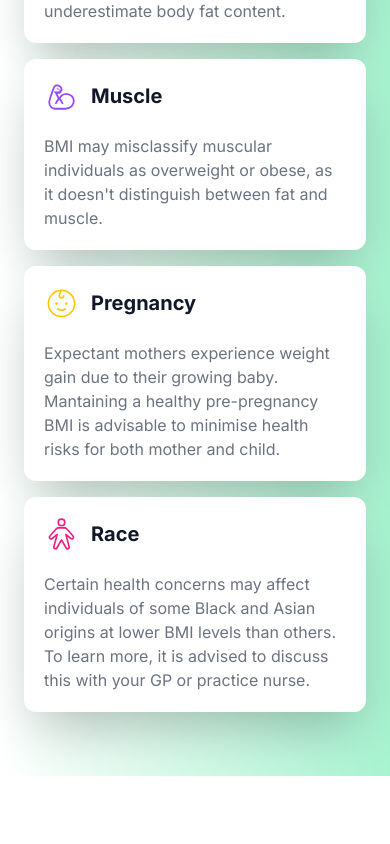
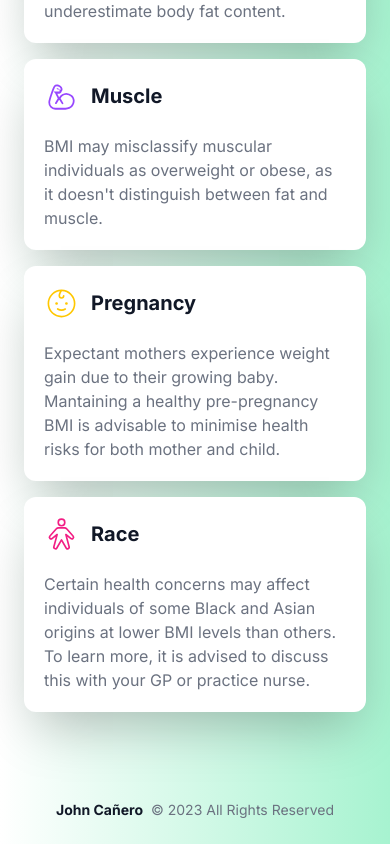
Before and after one commit to johncanero/shape-shift, a Next.js app: page / in a window 390 px wide. Shown: the part 3303-4147 px from the top of the page. Before the commit the page ends 4079 px from the top, so only its background shows below. Built offline with nearby package versions, Linux system fonts and the light colour scheme.

Commit message:
Add Footer in Mobile

```diff
--- a/components/Footer.tsx
+++ b/components/Footer.tsx
@@ -3,14 +3,14 @@ import Link from "next/link";
 const Footer = () => {
     return (
         <div>
-            <footer className="hidden text-sm text-center text-gray-500 md:block mt-12">
+            <footer className="text-sm text-center text-gray-500 md:block mt-12">
                 <Link
                     target="_blank"
                     rel="noopener noreferrer"
                     href="https://www.linkedin.com/in/johncanero/"
                 >
 
-                    <span className="mr-2 text-lg font-bold text-gray-900 dark:text-gray-100">
+                    <span className="mr-2 font-bold text-gray-900 dark:text-gray-100">
                         John Cañero
                     </span>
                 </Link>
```
